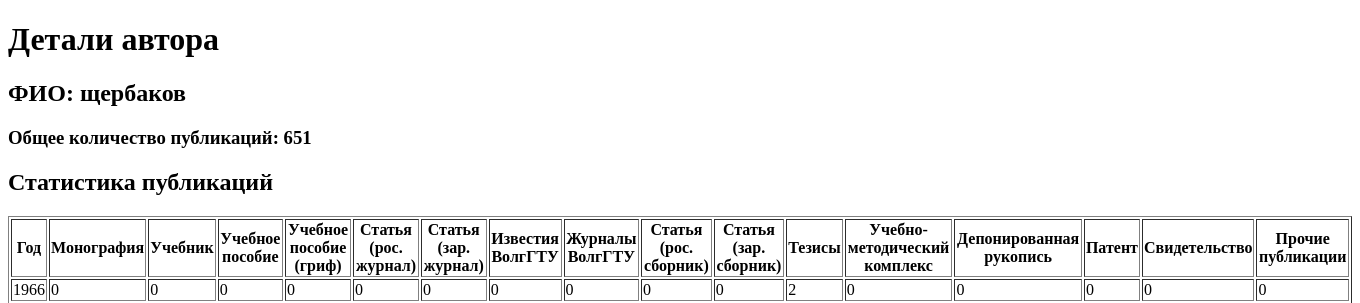
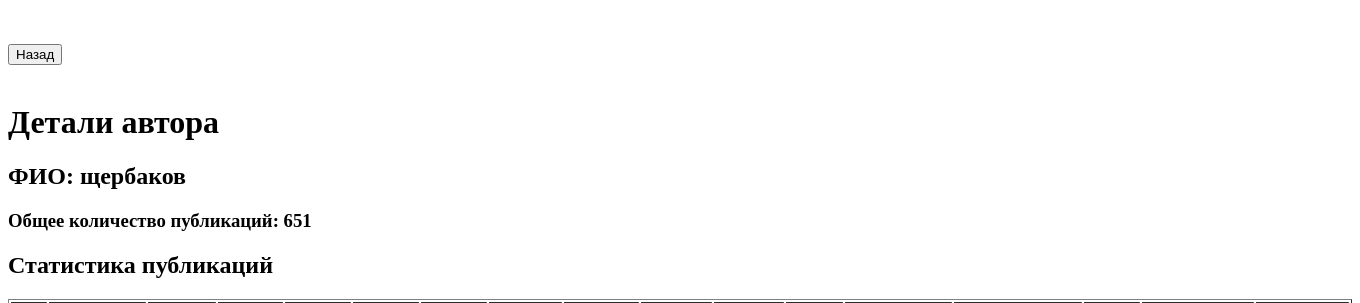
Before and after one commit to serega854/django-parser-analysis-vstu, a Django app: page /author_details/12/ in a window 1360 px wide. Shown: the top 303 px of the page. Run offline with Django 5.2, Linux system fonts and the light colour scheme; data comes from the database, SQL or seed files in the repository.

Commit message:
сохранение

```diff
--- a/parser_app/templates/parser_app/analyze_authors.html
+++ b/parser_app/templates/parser_app/analyze_authors.html
@@ -6,6 +6,11 @@
     <title>Анализ авторов</title>
 </head>
 <body>
+  <br><br>
+    <a href="javascript:history.back()">
+        <button>Назад</button>
+    </a>
+ <br><br>
     <h1>Анализ статистики</h1>
 
     <h2>Общая статистика</h2>
@@ -166,6 +171,5 @@
         {% endfor %}
     </ul>
 
-    <a href="/">Вернуться на главную</a>
 </body>
 </html>
--- a/parser_app/templates/parser_app/author_details.html
+++ b/parser_app/templates/parser_app/author_details.html
@@ -1,5 +1,3 @@
-<!-- author_details.html -->
-
 <!DOCTYPE html>
 <html lang="en">
 <head>
@@ -8,11 +6,21 @@
     <title>Детали автора</title>
 </head>
 <body>
+
+
+    <br><br>
+    <a href="javascript:history.back()">
+        <button>Назад</button>
+    </a>
+ <br><br>
     <h1>Детали автора</h1>
     <h2>ФИО: {{ author.full_name }}</h2>
     <h3>Общее количество публикаций: {{ author.publication_count }}</h3>
 
     <h2>Статистика публикаций</h2>
+
+
+
     <table border="1">
         <thead>
             <tr>
@@ -75,5 +83,7 @@
             {% endfor %}
         </tbody>
     </table>
+
+
 </body>
 </html>
```
